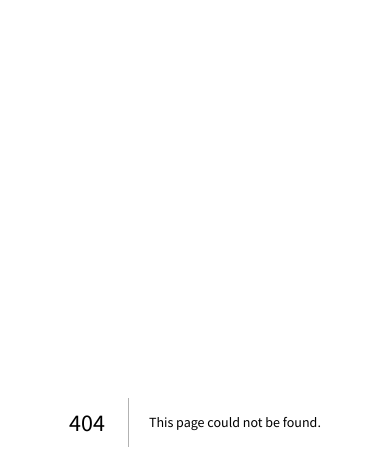
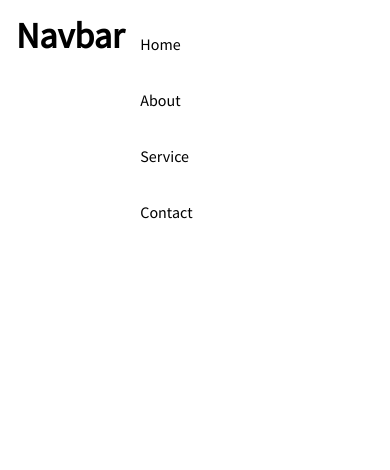
Before and after one commit to AhmedShaykh/Full-Stack-In-NEXT.JS, a Next.js app in the folder Tailwind-CSS/: page /home in a window 390 px wide. Before the commit this address had no page. Shown: the top 470 px of the page. Built offline with nearby package versions, Linux system fonts and the light colour scheme.

Commit message:
Add Responsive Navbar

```diff
--- /dev/null
+++ b/Tailwind-CSS/Components/Navbar.tsx
@@ -0,0 +1,60 @@
+"use client";
+import React, { useState } from 'react';
+import Link from 'next/link';
+import { Bars2Icon, XMarkIcon } from '@heroicons/react/24/outline';
+
+const Navbar = () => {
+
+    const [nav, setNav] = useState<boolean>(false);
+
+    const handleNav = () => {
+        setNav(!nav);
+    };
+
+    return (
+        <div className="fixed left-0 top-0 w-full ease-in duration-300">
+            <div className="max-w-[1240px] m-auto flex justify-between items-center p-4">
+                <Link href="/home">
+                    <h1 className='text-4xl font-bold cursor-pointer'>
+                        Navbar
+                    </h1>
+                </Link>
+
+                <ul className='hidden sm:flex text-xl'>
+                    <li className='p-4 cursor-pointer'>Home</li>
+                    <li className='p-4 cursor-pointer'>About</li>
+                    <li className='p-4 cursor-pointer'>Service</li>
+                    <li className='p-4 cursor-pointer'>Contact</li>
+                </ul>
+
+                <div
+                    onClick={handleNav}
+                    className='block sm:hidden z-10'
+                >
+                    {nav ? (
+                        <XMarkIcon className='h-8 w-8 text-white' />
+                    ) : (
+                        <Bars2Icon className='h-8 w-8' />
+                    )}
+                </div>
+
+                <div
+                    className={
+                        nav
+                            ? 'sm:hidden absolute top-0 left-0 right-0 bottom-0 flex justify-center items-center w-full h-screen bg-black text-center'
+                            : 'sm:hidden absolute top-0 left-[-100%] right-0 bottom-0 flex justify-center items-center w-full h-screen bg-black text-center'
+                    }
+                >
+                    <ul className='text-xl text-white'>
+                        <li className='p-4 cursor-pointer'>Home</li>
+                        <li className='p-4 cursor-pointer'>About</li>
+                        <li className='p-4 cursor-pointer'>Service</li>
+                        <li className='p-4 cursor-pointer'>Contact</li>
+                    </ul>
+                </div>
+            </div>
+        </div>
+    )
+};
+
+export default Navbar;
--- a/Tailwind-CSS/app/button.tsx
+++ b/Tailwind-CSS/app/button.tsx
@@ -1,15 +1,19 @@
 import React, { FC } from 'react';
+import { useRouter } from 'next/navigation';
 
 interface ButtonProps {
     btn: string;
 }
 
 const Button: FC<ButtonProps> = ({ btn }) => {
+
+    const router = useRouter();
+
     return (
         <div className='flex justify-center'>
             <button
-                className='py-2 px-4 bg-blue-700 font-bold
-                 hover:bg-white text-white hover:text-black rounded-xl mt-8'
+                onClick={() => router.push("/home")}
+                className='py-2 px-4 bg-blue-700 font-bold hover:bg-white text-white hover:text-black rounded-xl mt-8'
             >
                 {btn}
             </button>
--- /dev/null
+++ b/Tailwind-CSS/app/home/page.tsx
@@ -0,0 +1,12 @@
+import React from 'react';
+import Navbar from '@/Components/Navbar';
+
+const Home = () => {
+    return (
+        <div>
+            <Navbar />
+        </div>
+    )
+};
+
+export default Home;
--- a/Tailwind-CSS/app/page.tsx
+++ b/Tailwind-CSS/app/page.tsx
@@ -43,7 +43,7 @@ const Home: FC = () => {
                 )}
             </div>
 
-            <Button btn="Click Me" />
+            <Button btn="Go To Next Page" />
             <Image />
         </main>
     )
--- a/Tailwind-CSS/package.json
+++ b/Tailwind-CSS/package.json
@@ -9,6 +9,7 @@
     "lint": "next lint"
   },
   "dependencies": {
+    "@heroicons/react": "^2.0.16",
     "@next/font": "13.1.6",
     "@types/node": "18.11.18",
     "@types/react": "18.0.27",
```
Also changed, not shown: 1 other file (tests, documents, lock files or other folders).
